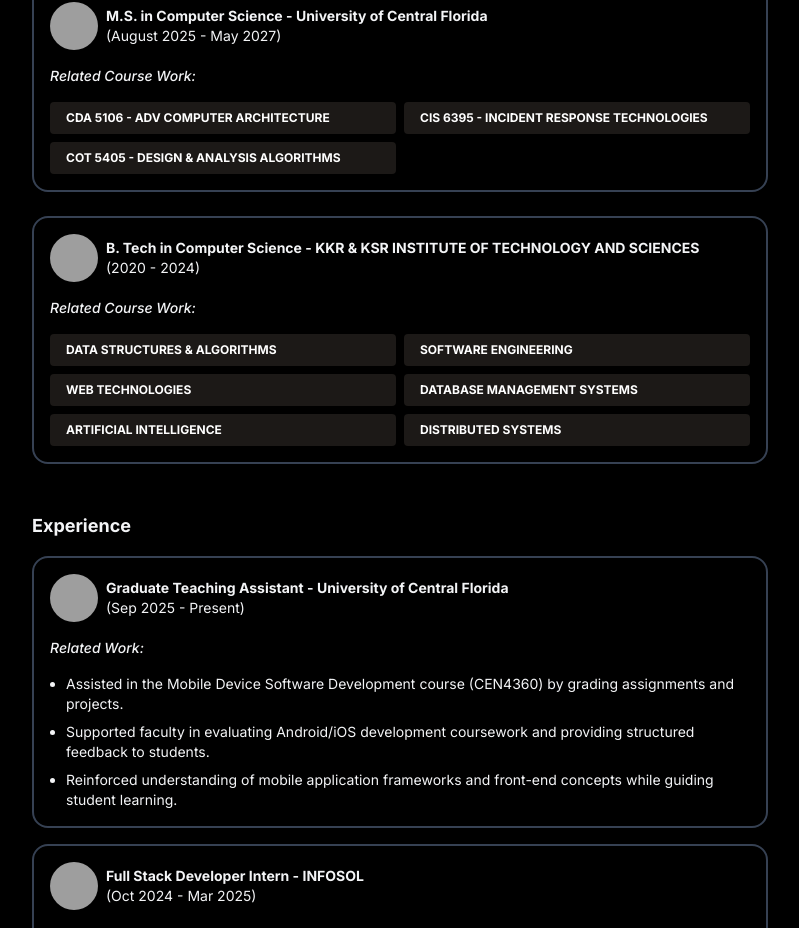
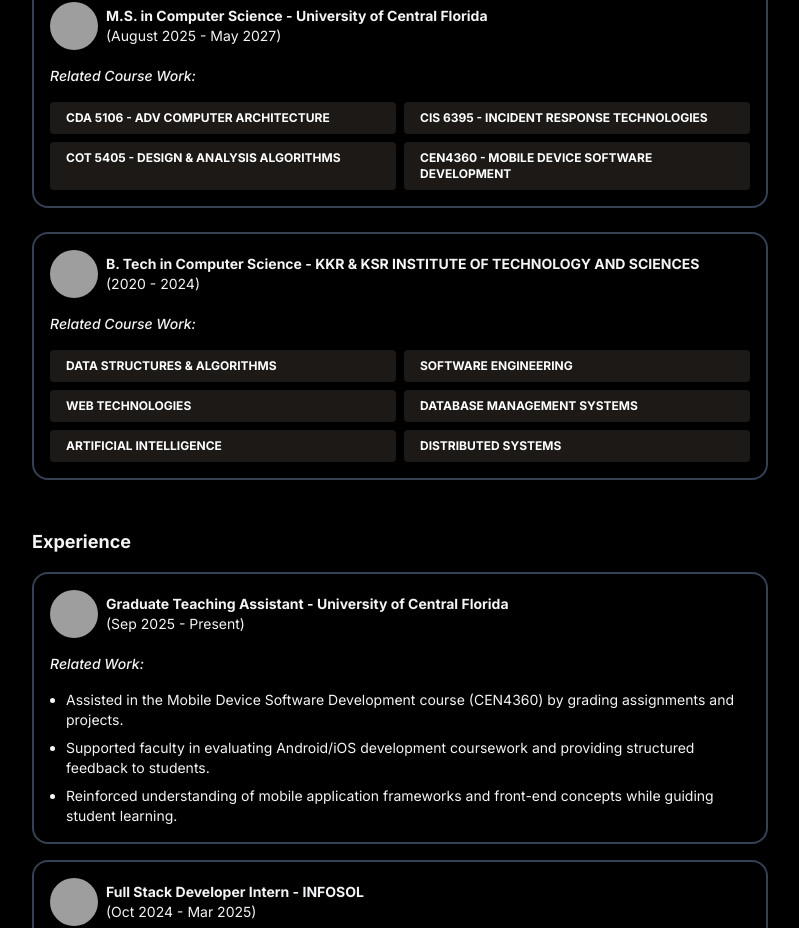
Before and after one commit to rithikreddyvarla19/rithikreddy-portfolio, a React (Vite) app: page / in a window 1280 px wide. Shown: the part 856-1784 px from the top of the page, without its empty margins (240-1039 px from the left). Built offline with nearby package versions, Linux system fonts and the light colour scheme; grey boxes are pictures that could not be loaded.

Commit message:
updated edu

```diff
--- a/src/components/sections/About.jsx
+++ b/src/components/sections/About.jsx
@@ -3,6 +3,7 @@ const About = () => {
     "CDA 5106 - ADV COMPUTER ARCHITECTURE",
     "CIS 6395 - INCIDENT RESPONSE TECHNOLOGIES",
     "COT 5405 - DESIGN & ANALYSIS ALGORITHMS",
+    "CEN4360 - MOBILE DEVICE SOFTWARE DEVELOPMENT",
     // Add more courses as needed
   ]
 
```
